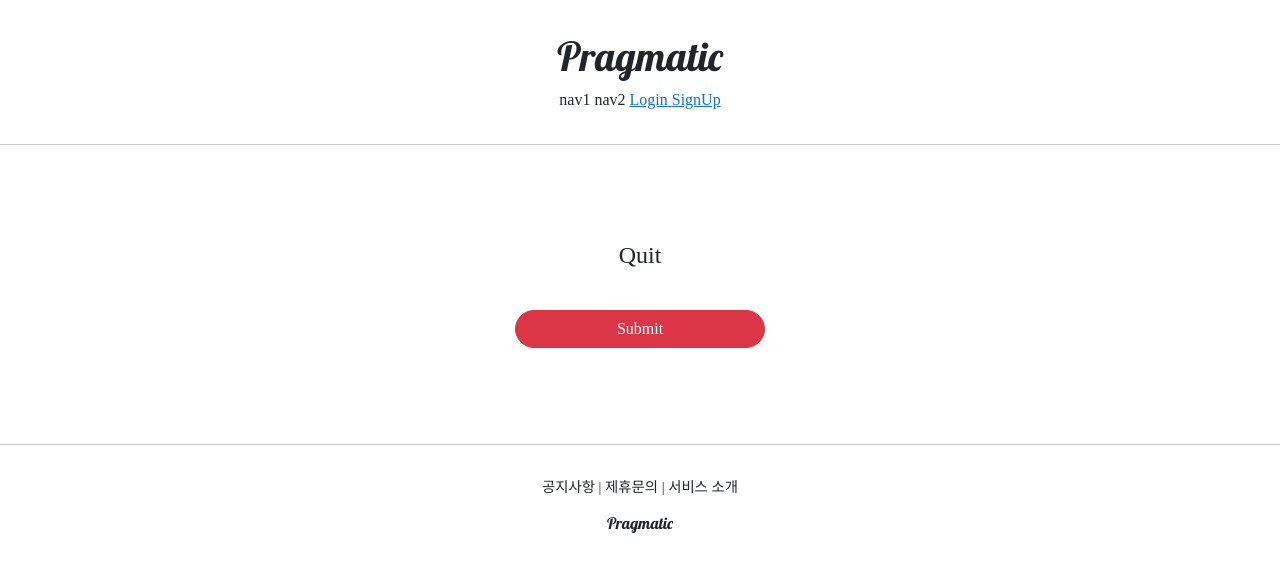
After one commit to GangHyeokLee/pragmatic, a Django app: template accountapp/templates/accountapp/delete.html in a window 1280 px wide. The commit adds this page. Shown: the top 572 px of the page. Run offline with Django 3.2, Linux system fonts and the light colour scheme; the template is opened without the code that fills it, so the values that code supplies are empty; some libraries are stand-ins or nearby versions; some web fonts are replaced.

Commit message:
django course 26 commit: DeleteView

```diff
--- /dev/null
+++ b/accountapp/templates/accountapp/delete.html
@@ -0,0 +1,15 @@
+{% extends 'base.html' %}
+{% load bootstrap4 %}
+{% block content %}
+
+    <div class="pragmatic_500px_div">
+        <div class="mb-4">
+            <h4>Quit</h4>
+        </div>
+        <form action="{% url 'accountapp:delete' pk=user.pk %}" method="post">
+            {% csrf_token %}
+            <input type="submit" class="btn btn-danger rounded-pill col-6 mt-3"/>
+        </form>
+    </div>
+
+{% endblock %}
--- a/accountapp/templates/accountapp/detail.html
+++ b/accountapp/templates/accountapp/detail.html
@@ -17,6 +17,11 @@
                         Change Info
                     </p>
                 </a>
+                <a href="{% url 'accountapp:delete' pk=user.pk %}">
+                    <p>
+                        Quit
+                    </p>
+                </a>
             {% endif %}
         </div>
     </div>
--- a/accountapp/urls.py
+++ b/accountapp/urls.py
@@ -1,7 +1,7 @@
 from django.contrib.auth.views import LoginView, LogoutView
 from django.urls import path
 
-from accountapp.views import hello_world, AccountCreateView, AccountDetailView, AccountUpdateView
+from accountapp.views import hello_world, AccountCreateView, AccountDetailView, AccountUpdateView, AccountDeleteView
 
 app_name = 'accountapp'
 
@@ -14,5 +14,6 @@ urlpatterns = [
     path('create/', AccountCreateView.as_view(), name='create'),
     path('detail/<int:pk>', AccountDetailView.as_view(), name='detail'),
     path('update/<int:pk>', AccountUpdateView.as_view(), name='update'),
+    path('delete/<int:pk>', AccountDeleteView.as_view(), name='delete'),
 
 ]
--- a/templates/header.html
+++ b/templates/header.html
@@ -5,17 +5,19 @@
     <div>
         <span>nav1</span>
         <span>nav2</span>
-        <span>nav3</span>
         {% if not user.is_authenticated %}
             <a href="{% url 'accountapp:login' %}?next={{ request.path }}">
-                <span>login</span>
+                <span>Login</span>
             </a>
-            {% else %}
+            <a href="{% url 'accountapp:create' %}?next={{ request.path }}">
+                <span>SignUp</span>
+            </a>
+        {% else %}
             <a href="{% url 'accountapp:detail' pk=user.pk %}?next={{ request.path }}">
                 <span>Mypage</span>
             </a>
             <a href="{% url 'accountapp:logout' %}?next={{ request.path }}">
-                <span>logout</span>
+                <span>Logout</span>
             </a>
         {% endif %}
     </div>
```
Also changed, not shown: accountapp/views.py (+6 -1 lines).
